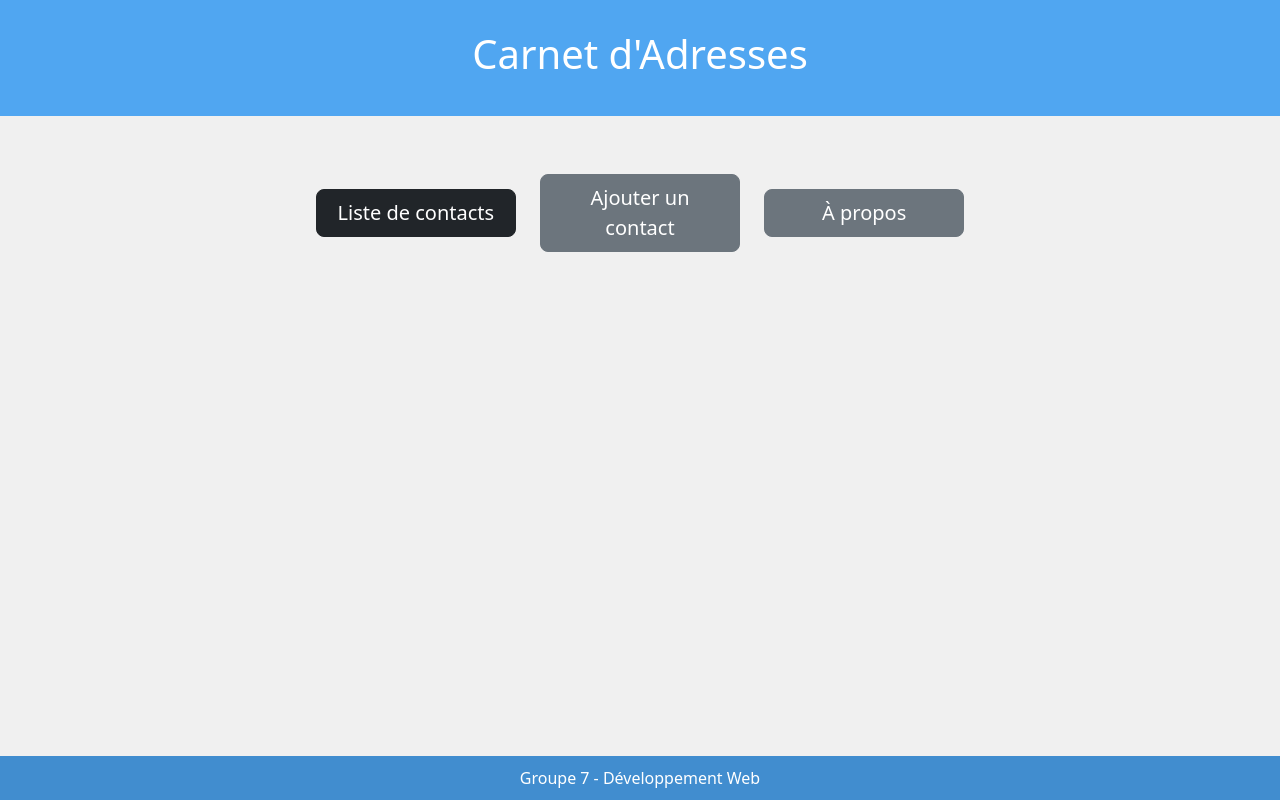
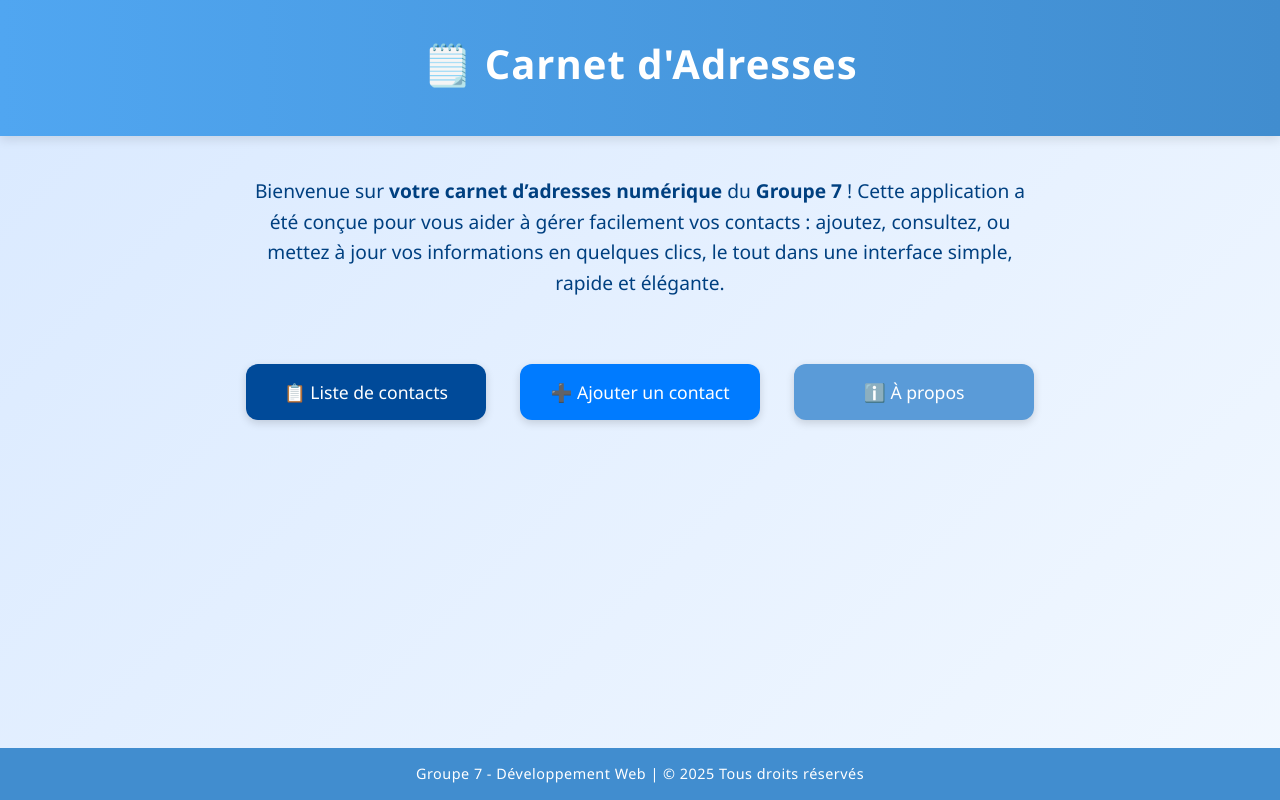
Before and after one commit to oceannemessina716-cmd/ProjetGroupe, a plain HTML site: page index.html in a window 1280 px wide. Drawn offline with nearby package versions, Linux system fonts and the light colour scheme.

Commit message:
commit 3 Amélioration de l'accueil

```diff
--- a/index.html
+++ b/index.html
@@ -1,29 +1,112 @@
+
 <!DOCTYPE html>
 <html lang="fr">
 <head>
 <meta charset="UTF-8">
-<title>Carnet d'Adresses - Accueil</title>
+<title>🗒️ Carnet d'Adresses - Accueil</title>
 <link href="https://cdn.jsdelivr.net/npm/bootstrap@5.3.2/dist/css/bootstrap.min.css" rel="stylesheet">
+
 <style>
-body { background-color: #f0f0f0; color: #333; }
-header { background-color: #50a6f1; color: white; padding: 30px; text-align: center; }
-footer { background-color: #418dcf; color: white; padding: 10px; text-align: center; position: fixed; bottom:0; width:100%; }
-.btn-custom { width: 200px; margin: 10px; }
+  body {
+    background: linear-gradient(135deg, #d9e9ff, #f2f8ff);
+    font-family: 'Segoe UI', Tahoma, Geneva, Verdana, sans-serif;
+    color: #003366;
+    margin: 0;
+    min-height: 100vh;
+    display: flex;
+    flex-direction: column;
+  }
+
+  header {
+    background: linear-gradient(90deg, #50a6f1, #418dcf);
+    color: white;
+    text-align: center;
+    padding: 40px 20px;
+    box-shadow: 0 4px 10px rgba(0,0,0,0.1);
+  }
+
+  header h1 {
+    font-size: 2.5rem;
+    font-weight: bold;
+    letter-spacing: 1px;
+  }
+
+  .welcome-message {
+    text-align: center;
+    margin-top: 40px;
+    font-size: 1.2rem;
+    max-width: 800px;
+    margin-left: auto;
+    margin-right: auto;
+    color: #004080;
+    line-height: 1.6;
+  }
+
+  .btn-container {
+    text-align: center;
+    margin-top: 50px;
+  }
+
+  .btn-custom {
+    width: 240px;
+    margin: 15px;
+    padding: 15px 0;
+    font-size: 1.1rem;
+    font-weight: 500;
+    border-radius: 12px;
+    border: none;
+    transition: all 0.3s ease;
+    box-shadow: 0 3px 8px rgba(0, 0, 0, 0.15);
+  }
+
+  .btn-custom:hover {
+    transform: translateY(-5px);
+    box-shadow: 0 6px 15px rgba(0, 0, 0, 0.2);
+  }
+
+  .btn-list { background-color: #004a99; color: white; }
+  .btn-list:hover { background-color: #003366; }
+
+  .btn-add { background-color: #007bff; color: white; }
+  .btn-add:hover { background-color: #0062cc; }
+
+  .btn-about { background-color: #5a9bd8; color: white; }
+  .btn-about:hover { background-color: #4682b4; }
+
+  footer {
+    background-color: #418dcf;
+    color: white;
+    text-align: center;
+    padding: 15px;
+    margin-top: auto;
+    font-size: 0.9rem;
+    letter-spacing: 0.5px;
+  }
 </style>
 </head>
+
 <body>
+
 <header>
-    <h1>Carnet d'Adresses</h1>
+  <h1>🗒️ Carnet d'Adresses</h1>
 </header>
 
-<div class="container text-center mt-5">
-    <a href="liste.html" class="btn btn-dark btn-lg btn-custom">Liste de contacts</a>
-    <a href="ajouter.html" class="btn btn-secondary btn-lg btn-custom">Ajouter un contact</a>
-    <a href="apropos.html" class="btn btn-secondary btn-lg btn-custom">À propos</a>
+<div class="welcome-message">
+  Bienvenue sur <strong>votre carnet d’adresses numérique</strong> du <b>Groupe 7</b> !
+  Cette application a été conçue pour vous aider à gérer facilement vos contacts :
+  ajoutez, consultez, ou mettez à jour vos informations en quelques clics,
+  le tout dans une interface simple, rapide et élégante.
+</div>
+
+<div class="btn-container">
+  <a href="liste.html" class="btn btn-custom btn-list">📋 Liste de contacts</a>
+  <a href="ajouter.html" class="btn btn-custom btn-add">➕ Ajouter un contact</a>
+  <a href="apropos.html" class="btn btn-custom btn-about">ℹ️ À propos</a>
 </div>
 
 <footer>
-    Groupe 7 - Développement Web
+  Groupe 7 - Développement Web | © 2025 Tous droits réservés
 </footer>
+
 </body>
 </html>
```
